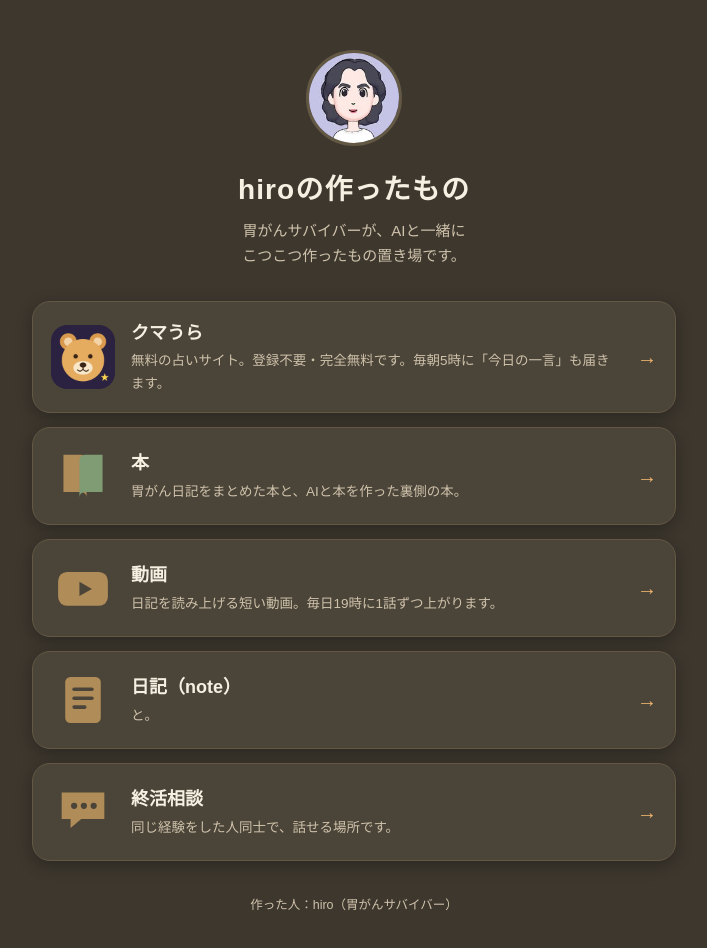
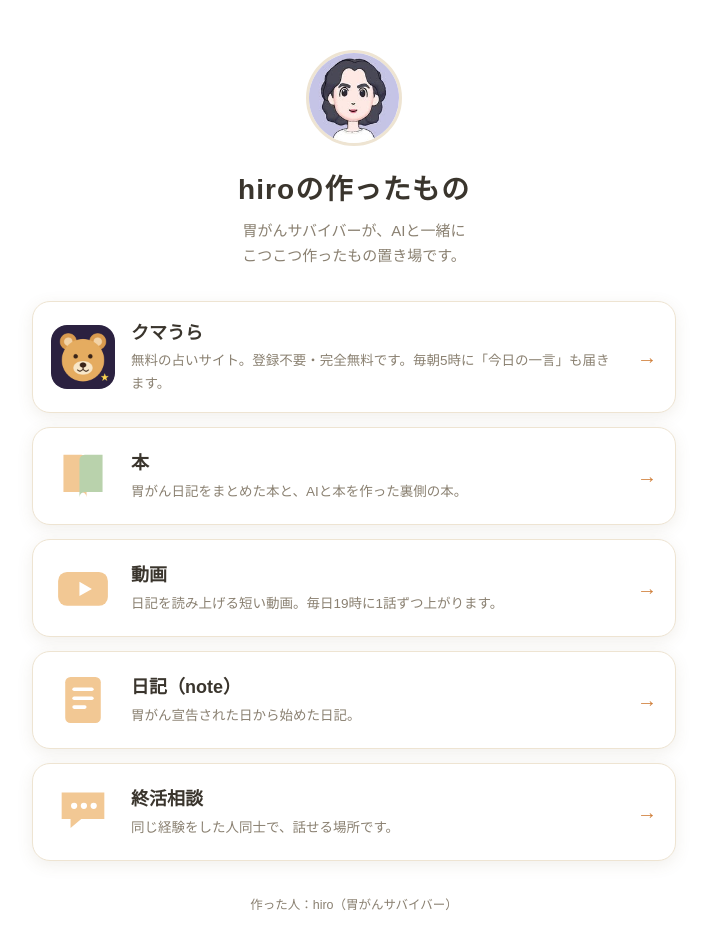
Before and after one commit to anshinsyukatu/works, a plain HTML site: page index.html in a window 1280 px wide. Shown: the whole page, without its empty margins (286-993 px from the left). Drawn offline with Linux system fonts and the dark colour scheme.

Commit message:
写真差し替え・note説明文修正・背景を白に

```diff
--- a/index.html
+++ b/index.html
@@ -55,7 +55,7 @@
 </div>
 <div class="card-body">
 <h2>日記（note）</h2>
-<p>と。</p>
+<p>胃がん宣告された日から始めた日記。</p>
 </div>
 <span class="card-go">→</span>
 </a>
--- a/style.css
+++ b/style.css
@@ -1,26 +1,13 @@
 :root {
-  --bg: #fefaf3;
+  --bg: #ffffff;
   --card: #ffffff;
   --ink: #3a352d;
   --sub: #8a8071;
-  --line: #f0e5d2;
+  --line: #eee4d2;
   --accent: #d07f3a;
   --art: #f2c894;
   --art2: #b9d2ac;
-  --shadow: 0 4px 16px rgba(120, 95, 55, 0.08);
-}
-@media (prefers-color-scheme: dark) {
-  :root {
-    --bg: #3d372e;
-    --card: #4b4438;
-    --ink: #f6f0e2;
-    --sub: #cfc2ab;
-    --line: #635844;
-    --accent: #f2b56e;
-    --art: #b08c58;
-    --art2: #7f9c74;
-    --shadow: 0 4px 16px rgba(0, 0, 0, 0.30);
-  }
+  --shadow: 0 4px 16px rgba(120, 95, 55, 0.10);
 }
 
 * { box-sizing: border-box; }
```
